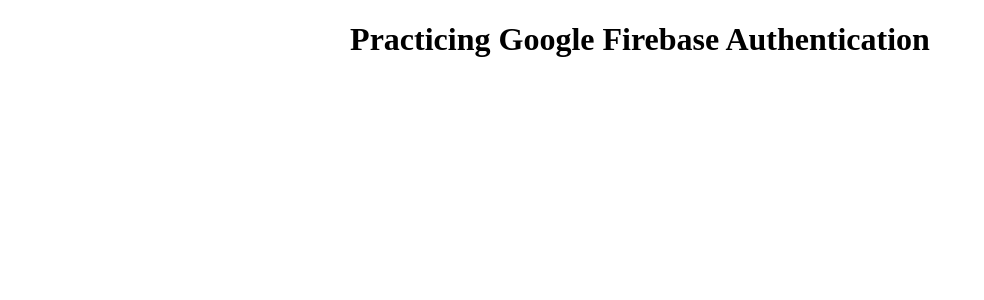
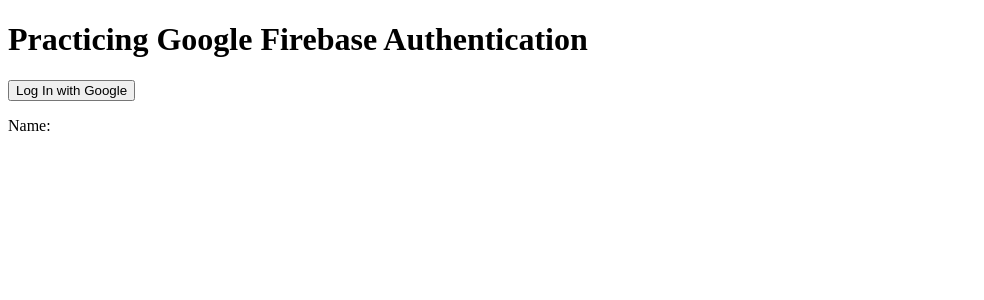
Before and after one commit to T4N51R/simple-firebase-authentication, a React (Create React App) app: page / in a window 1280 px wide. Shown: the top 300 px of the page, without its empty margins (0-984 px from the left). Built offline with nearby package versions, Linux system fonts and the light colour scheme.

Commit message:
Log In with Google done

```diff
--- a/src/App.js
+++ b/src/App.js
@@ -1,11 +1,27 @@
 import './App.css';
-
+import app from './firebase.init';
+import { getAuth, GoogleAuthProvider, signInWithPopup } from 'firebase/auth'
+import { useState } from 'react';
+const auth = getAuth(app)
 
 function App() {
+  const [user, setUser] = useState({});
+  const providerGoogle = new GoogleAuthProvider();
+
+  const handleGoogleLogin = () => {
+    signInWithPopup(auth, providerGoogle)
+      .then(result => {
+        const user = result.user
+        setUser(user);
+      }).catch(error => {
+        console.log(error);
+      })
+  }
   return (
-    <div className="App">
+    <div >
       <h1>Practicing Google Firebase Authentication</h1>
-
+      <button onClick={handleGoogleLogin}>Log In with Google</button>
+      <p>Name:{user.displayName} </p>
     </div>
   );
 }
```
